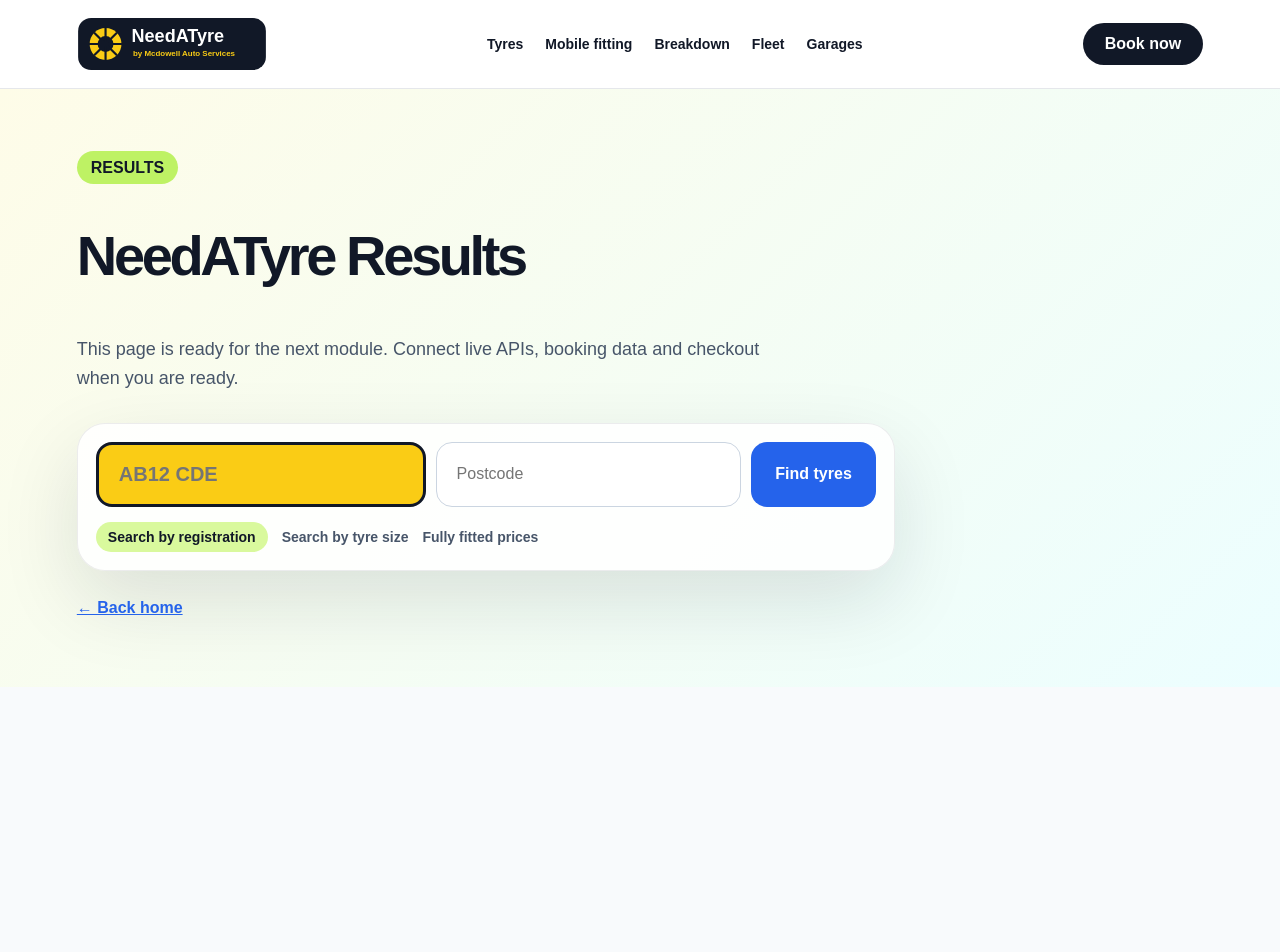
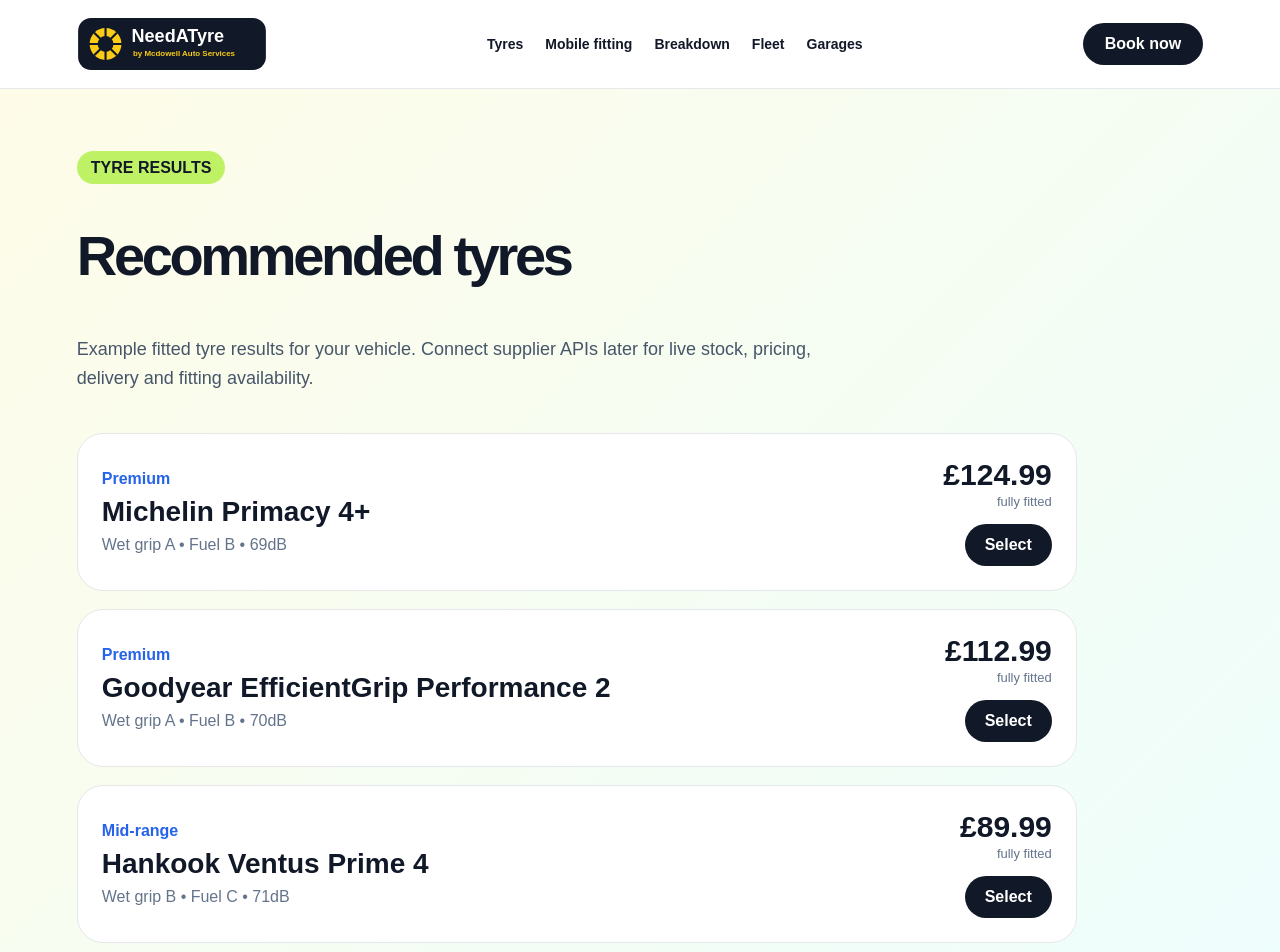
Before and after one commit to mcdowellautoservices/needatyre-platform, a Next.js app: page /results in a window 1280 px wide. Shown: the top 952 px of the page. Before the commit the page ends 800 px from the top, so only its background shows below. Built offline with nearby package versions, Linux system fonts and the light colour scheme.

Commit message:
Upgrade tyre results page

```diff
--- a/src/app/results/page.tsx
+++ b/src/app/results/page.tsx
@@ -1,18 +1,106 @@
 import Link from "next/link";
 import { Header } from "@/components/Header";
-import { SearchBox } from "@/components/SearchBox";
+
+const tyres = [
+  {
+    brand: "Michelin",
+    model: "Primacy 4+",
+    type: "Premium",
+    price: "£124.99",
+    rating: "Wet grip A • Fuel B • 69dB",
+  },
+  {
+    brand: "Goodyear",
+    model: "EfficientGrip Performance 2",
+    type: "Premium",
+    price: "£112.99",
+    rating: "Wet grip A • Fuel B • 70dB",
+  },
+  {
+    brand: "Hankook",
+    model: "Ventus Prime 4",
+    type: "Mid-range",
+    price: "£89.99",
+    rating: "Wet grip B • Fuel C • 71dB",
+  },
+  {
+    brand: "Landsail",
+    model: "LS388",
+    type: "Budget",
+    price: "£59.99",
+    rating: "Wet grip C • Fuel C • 72dB",
+  },
+];
 
 export default function Page() {
   return (
     <main style={{ minHeight: "100vh", background: "#f8fafc", color: "#111827" }}>
       <Header />
+
       <section style={{ padding: "70px 6%", background: "linear-gradient(135deg,#fefce8,#ecfeff)" }}>
-        <span style={{ background: "#bef264", borderRadius: 999, padding: "8px 14px", fontWeight: 900, textTransform: "uppercase" }}>Results</span>
-        <h1 style={{ fontSize: 56, letterSpacing: "-.06em", maxWidth: 800 }}>NeedATyre Results</h1>
-        <p style={{ color: "#475569", fontSize: 18, maxWidth: 700, lineHeight: 1.6 }}>This page is ready for the next module. Connect live APIs, booking data and checkout when you are ready.</p>
-        <div style={{ marginTop: 30 }}><SearchBox /></div>
-        <Link href="/" style={{ display: "inline-flex", marginTop: 28, color: "#2563eb", fontWeight: 900 }}>← Back home</Link>
+        <span style={{ background: "#bef264", borderRadius: 999, padding: "8px 14px", fontWeight: 900, textTransform: "uppercase" }}>
+          Tyre results
+        </span>
+
+        <h1 style={{ fontSize: 56, letterSpacing: "-0.06em", maxWidth: 850 }}>
+          Recommended tyres
+        </h1>
+
+        <p style={{ color: "#475569", fontSize: 18, maxWidth: 760, lineHeight: 1.6 }}>
+          Example fitted tyre results for your vehicle. Connect supplier APIs later for live stock,
+          pricing, delivery and fitting availability.
+        </p>
+
+        <section style={{ display: "grid", gap: 18, marginTop: 40, maxWidth: 1000 }}>
+          {tyres.map((tyre) => (
+            <article
+              key={`${tyre.brand}-${tyre.model}`}
+              style={{
+                background: "white",
+                border: "1px solid #e5e7eb",
+                borderRadius: 26,
+                padding: 24,
+                display: "grid",
+                gridTemplateColumns: "1fr auto",
+                gap: 20,
+                alignItems: "center",
+              }}
+            >
+              <div>
+                <span style={{ color: "#2563eb", fontWeight: 900 }}>{tyre.type}</span>
+                <h2 style={{ margin: "8px 0", fontSize: 28 }}>
+                  {tyre.brand} {tyre.model}
+                </h2>
+                <p style={{ color: "#64748b", margin: 0 }}>{tyre.rating}</p>
+              </div>
+
+              <div style={{ textAlign: "right" }}>
+                <strong style={{ display: "block", fontSize: 30 }}>{tyre.price}</strong>
+                <span style={{ color: "#64748b", fontSize: 13 }}>fully fitted</span>
+                <br />
+                <Link href="/checkout" style={buttonStyle}>
+                  Select
+                </Link>
+              </div>
+            </article>
+          ))}
+        </section>
+
+        <Link href="/" style={{ display: "inline-flex", marginTop: 28, color: "#2563eb", fontWeight: 900 }}>
+          ← Back home
+        </Link>
       </section>
     </main>
   );
 }
+
+const buttonStyle: React.CSSProperties = {
+  display: "inline-flex",
+  marginTop: 14,
+  background: "#111827",
+  color: "white",
+  padding: "12px 20px",
+  borderRadius: 999,
+  fontWeight: 900,
+  textDecoration: "none",
+};
```
Also changed, not shown: src/app/booking/page.tsx (+72 -6 lines).
